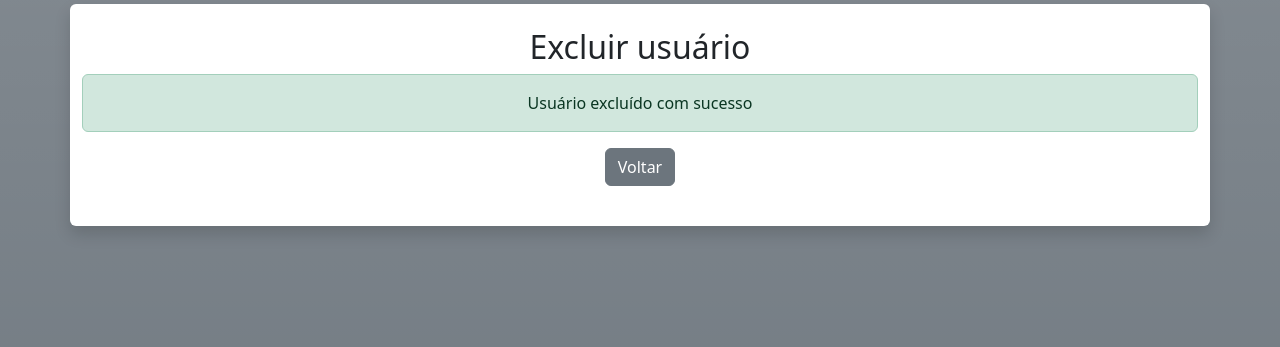
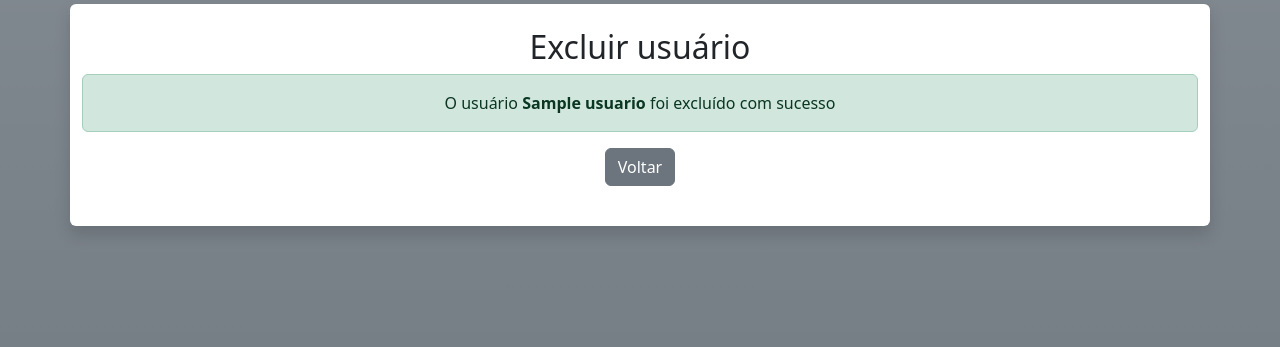
Before and after one commit to tiago-fullstack2025/microblog-tiago, a PHP site: page /admin/usuario-exclui.php?id=1 in a window 1280 px wide. Shown: the part 73-420 px from the top of the page. Run offline with PHP 8.4, Linux system fonts and the light colour scheme; tables that the repository leaves empty or names only in its code hold one stand-in row (values such as "Sample post").

Commit message:
Update usuario-exclui.php

```diff
--- a/admin/usuario-exclui.php
+++ b/admin/usuario-exclui.php
@@ -12,9 +12,12 @@ if(!$id) Utils::redirecionarPara("usuarios.php");
 // Inicialização de variável de erro e do objeto de serviço
 $erro = null;
 $usuarioServico = new UsuarioServico();
+$dadosDoUsuario = [];
 
 // Tente....
 try {
+	$dadosDoUsuario = $usuarioServico->buscarPorId($id);
+
 	// Executar o método de excluir passando o id de quem será excluído
 	$usuarioServico->excluir($id);
 } catch (Throwable $e) {
@@ -36,7 +39,9 @@ require_once "../includes/cabecalho-admin.php";
 		<?php if($erro): ?>
 			<p class="alert alert-danger text-center"><?=$erro?></p>
 		<?php else: ?>
-			<p class="alert alert-success text-center">Usuário excluído com sucesso</p>
+			<p class="alert alert-success text-center">
+			O usuário <b> <?=$dadosDoUsuario['nome']?> </b> foi excluído com
+			sucesso</p>
 		<?php endif; ?>
 
 		<!-- Link/Botão voltar -->
```
